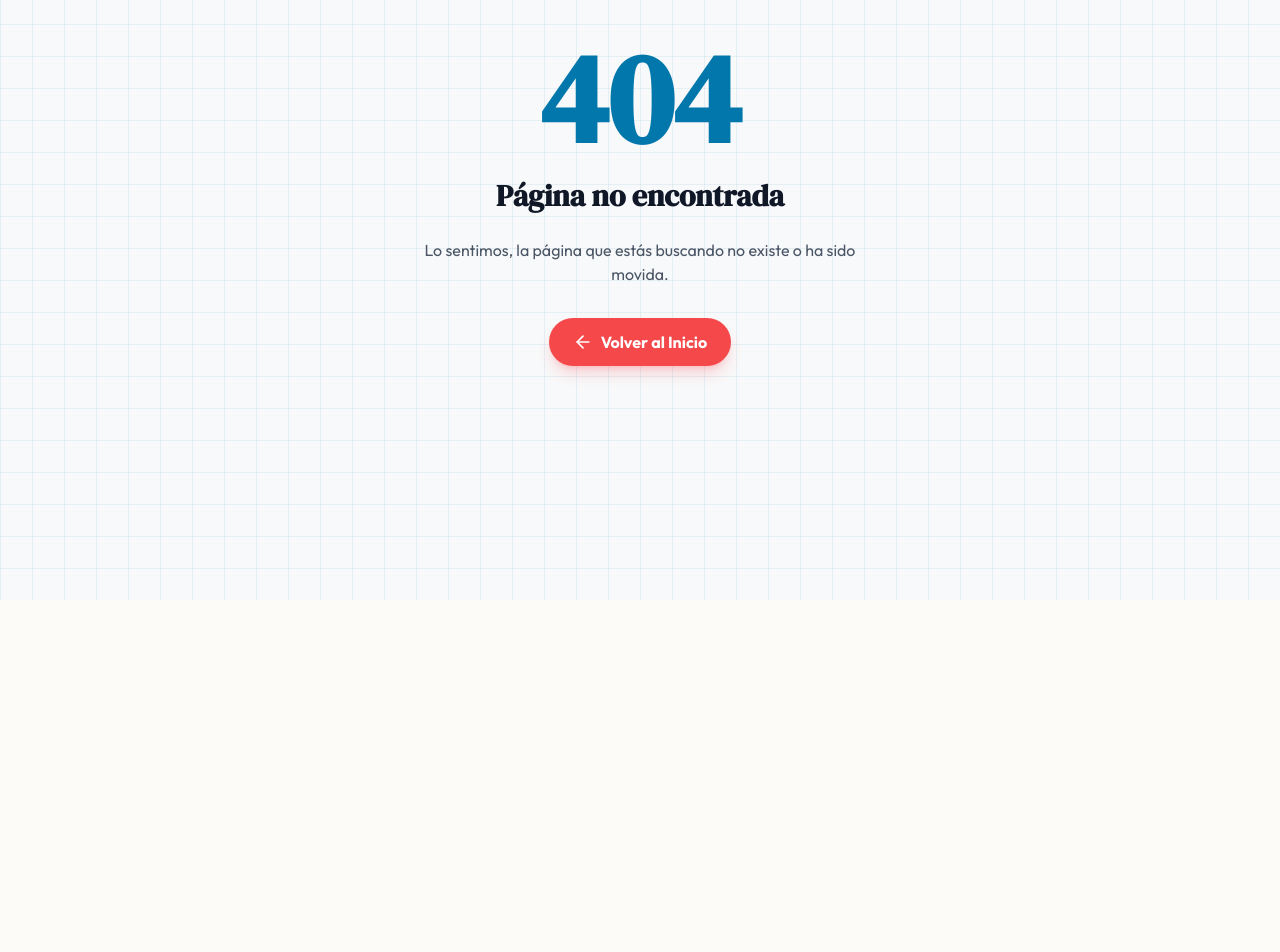
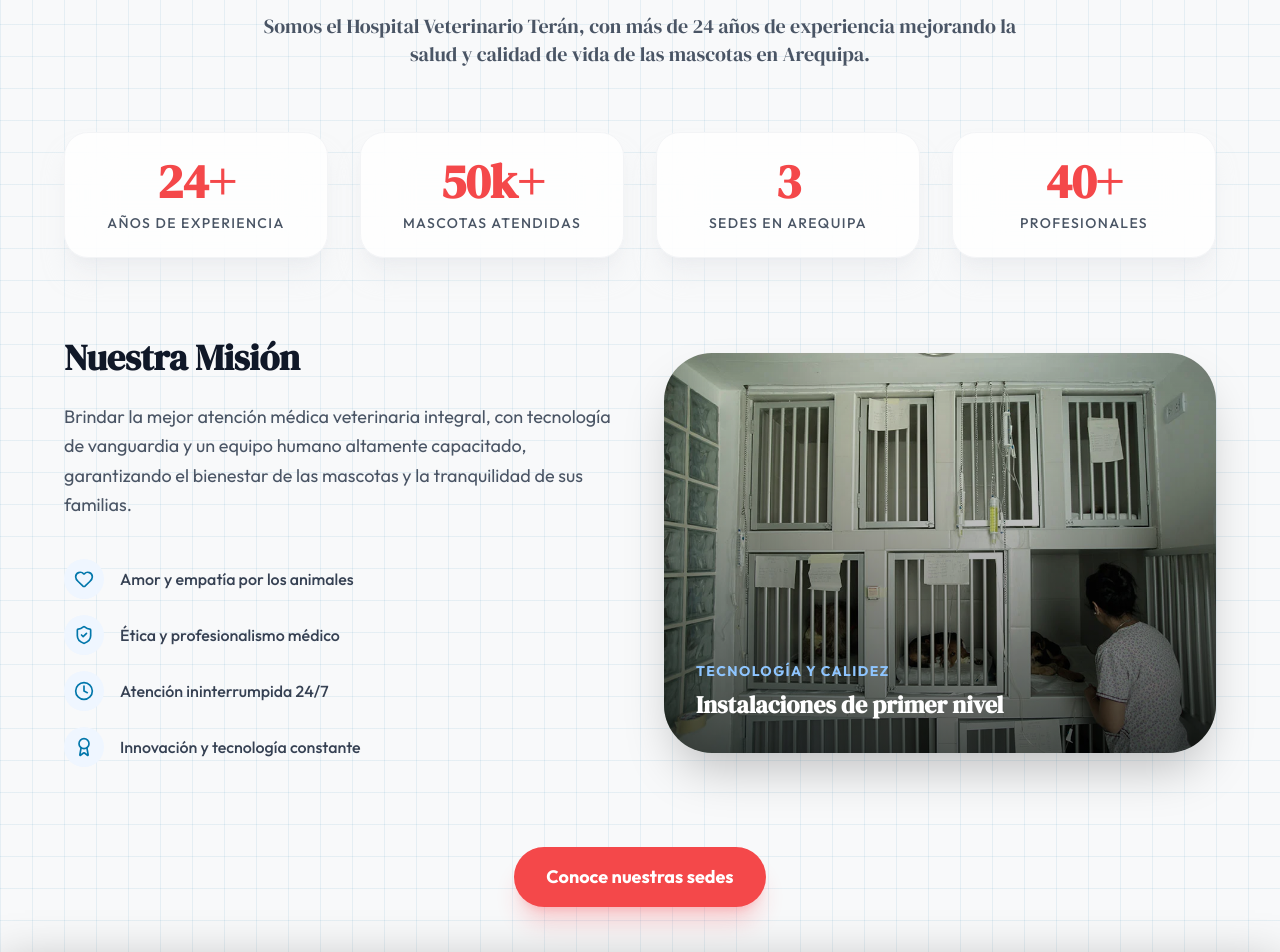
Before and after one commit to pwn27sbx/Teran, a React (Vite) app: page /nosotros in a window 1280 px wide. Before the commit this address had no page. Shown: the part 200-1152 px from the top of the page. Before the commit the page ends 800 px from the top, so only its background shows below. Built offline with nearby package versions, Linux system fonts and the light colour scheme.

Commit message:
feat: add Nosotros page with live content and fix routing

```diff
--- a/src/App.tsx
+++ b/src/App.tsx
@@ -7,6 +7,7 @@
 const Servicios = React.lazy(() => import("./pages/Servicios"));
 const Emergencias = React.lazy(() => import("./pages/Emergencias"));
 const Tienda = React.lazy(() => import("./pages/Tienda"));
+const Nosotros = React.lazy(() => import("./pages/Nosotros"));
 const NotFound = React.lazy(() => import("./pages/NotFound"));
 
 // Fallback loader while chunks are downloading
@@ -22,6 +23,7 @@
       <Suspense fallback={<PageLoader />}>
         <Routes>
           <Route path="/" element={<Home />} />
+          <Route path="/nosotros" element={<Nosotros />} />
           <Route path="/servicios" element={<Servicios />} />
           <Route path="/emergencias" element={<Emergencias />} />
           <Route path="/tienda" element={<Tienda />} />
--- /dev/null
+++ b/src/pages/Nosotros.tsx
@@ -0,0 +1,132 @@
+import React from "react";
+import { ArrowLeft, Award, Heart, ShieldCheck, Clock } from "lucide-react";
+import { Link } from "react-router-dom";
+import { motion } from "framer-motion";
+import Header from "../components/Header";
+import Footer from "../components/Footer";
+
+export default function Nosotros() {
+  const stats = [
+    { label: "Años de Experiencia", value: "24+" },
+    { label: "Mascotas Atendidas", value: "50k+" },
+    { label: "Sedes en Arequipa", value: "3" },
+    { label: "Profesionales", value: "40+" },
+  ];
+
+  return (
+    <div className="min-h-screen bg-[#f8f9fa] dark:bg-[#121212] flex flex-col font-sans relative overflow-hidden">
+      {/* Background Grid */}
+      <div
+        className="absolute inset-0 pointer-events-none"
+        style={{
+          backgroundImage:
+            "linear-gradient(to right, rgba(2, 119, 171, 0.08) 1px, transparent 1px), linear-gradient(to bottom, rgba(2, 119, 171, 0.08) 1px, transparent 1px)",
+          backgroundSize: "32px 32px",
+        }}
+      />
+
+      <Header variant="back" />
+
+      <main className="flex-1 flex flex-col relative z-10 pt-32 pb-20 px-6">
+        <div className="max-w-6xl mx-auto w-full">
+
+          <motion.div
+            initial={{ opacity: 0, y: 20 }}
+            animate={{ opacity: 1, y: 0 }}
+            transition={{ duration: 0.6 }}
+            className="text-center mb-16"
+          >
+            <h1 className="text-5xl md:text-6xl font-black text-[#0277ab] mb-6 tracking-tight">
+              Quiénes Somos
+            </h1>
+            <p className="text-gray-600 dark:text-gray-400 text-lg md:text-xl max-w-3xl mx-auto font-serif">
+              Somos el Hospital Veterinario Terán, con más de 24 años de experiencia mejorando la salud y calidad de vida de las mascotas en Arequipa.
+            </p>
+          </motion.div>
+
+          {/* Stats Section */}
+          <motion.div
+            initial={{ opacity: 0, y: 20 }}
+            animate={{ opacity: 1, y: 0 }}
+            transition={{ duration: 0.6, delay: 0.2 }}
+            className="grid grid-cols-2 md:grid-cols-4 gap-4 md:gap-8 mb-20"
+          >
+            {stats.map((stat, i) => (
+              <div key={i} className="bg-white/80 dark:bg-white/5 backdrop-blur-xl border border-gray-100 dark:border-white/10 rounded-3xl p-6 text-center hover:scale-105 transition-transform duration-300 shadow-xl shadow-gray-200/50 dark:shadow-none">
+                <h3 className="text-4xl md:text-5xl font-black text-[#f4484a] mb-2">{stat.value}</h3>
+                <p className="text-gray-600 dark:text-gray-400 font-medium text-sm uppercase tracking-widest">{stat.label}</p>
+              </div>
+            ))}
+          </motion.div>
+
+          <div className="grid md:grid-cols-2 gap-12 items-center mb-20">
+            <motion.div
+              initial={{ opacity: 0, x: -30 }}
+              whileInView={{ opacity: 1, x: 0 }}
+              viewport={{ once: true }}
+              transition={{ duration: 0.6 }}
+              className="space-y-6"
+            >
+              <h2 className="text-3xl md:text-4xl font-bold text-gray-900 dark:text-white">Nuestra Misión</h2>
+              <p className="text-gray-600 dark:text-gray-400 text-lg leading-relaxed">
+                Brindar la mejor atención médica veterinaria integral, con tecnología de vanguardia y un equipo humano altamente capacitado, garantizando el bienestar de las mascotas y la tranquilidad de sus familias.
+              </p>
+              <ul className="space-y-4 pt-4">
+                {[
+                  { icon: Heart, text: "Amor y empatía por los animales" },
+                  { icon: ShieldCheck, text: "Ética y profesionalismo médico" },
+                  { icon: Clock, text: "Atención ininterrumpida 24/7" },
+                  { icon: Award, text: "Innovación y tecnología constante" },
+                ].map((item, i) => (
+                  <li key={i} className="flex items-center gap-4 text-gray-700 dark:text-gray-300 font-medium">
+                    <div className="w-10 h-10 rounded-full bg-blue-50 dark:bg-blue-900/30 flex items-center justify-center text-[#0277ab]">
+                      <item.icon className="w-5 h-5" />
+                    </div>
+                    {item.text}
+                  </li>
+                ))}
+              </ul>
+            </motion.div>
+
+            <motion.div
+              initial={{ opacity: 0, x: 30 }}
+              whileInView={{ opacity: 1, x: 0 }}
+              viewport={{ once: true }}
+              transition={{ duration: 0.6 }}
+              className="relative h-[400px] rounded-[3rem] overflow-hidden shadow-2xl"
+            >
+              <img
+                src="/gallery/1.webp"
+                alt="Instalaciones Hospital Veterinario Terán"
+                className="absolute inset-0 w-full h-full object-cover"
+              />
+              <div className="absolute inset-0 bg-gradient-to-t from-black/60 to-transparent" />
+              <div className="absolute bottom-8 left-8 right-8 text-white">
+                <p className="font-['Outfit'] font-bold tracking-widest text-sm mb-2 text-blue-300 uppercase">Tecnología y Calidez</p>
+                <h3 className="text-2xl font-bold">Instalaciones de primer nivel</h3>
+              </div>
+            </motion.div>
+          </div>
+
+          <motion.div
+            initial={{ opacity: 0, y: 20 }}
+            whileInView={{ opacity: 1, y: 0 }}
+            viewport={{ once: true }}
+            transition={{ duration: 0.6 }}
+            className="text-center"
+          >
+            <Link
+              to="/emergencias"
+              className="inline-flex items-center gap-2 bg-[#f4484a] text-white px-8 py-4 rounded-full font-bold shadow-xl shadow-red-500/20 hover:scale-105 transition-all text-lg"
+            >
+              Conoce nuestras sedes
+            </Link>
+          </motion.div>
+
+        </div>
+      </main>
+
+      <Footer />
+    </div>
+  );
+}
```
